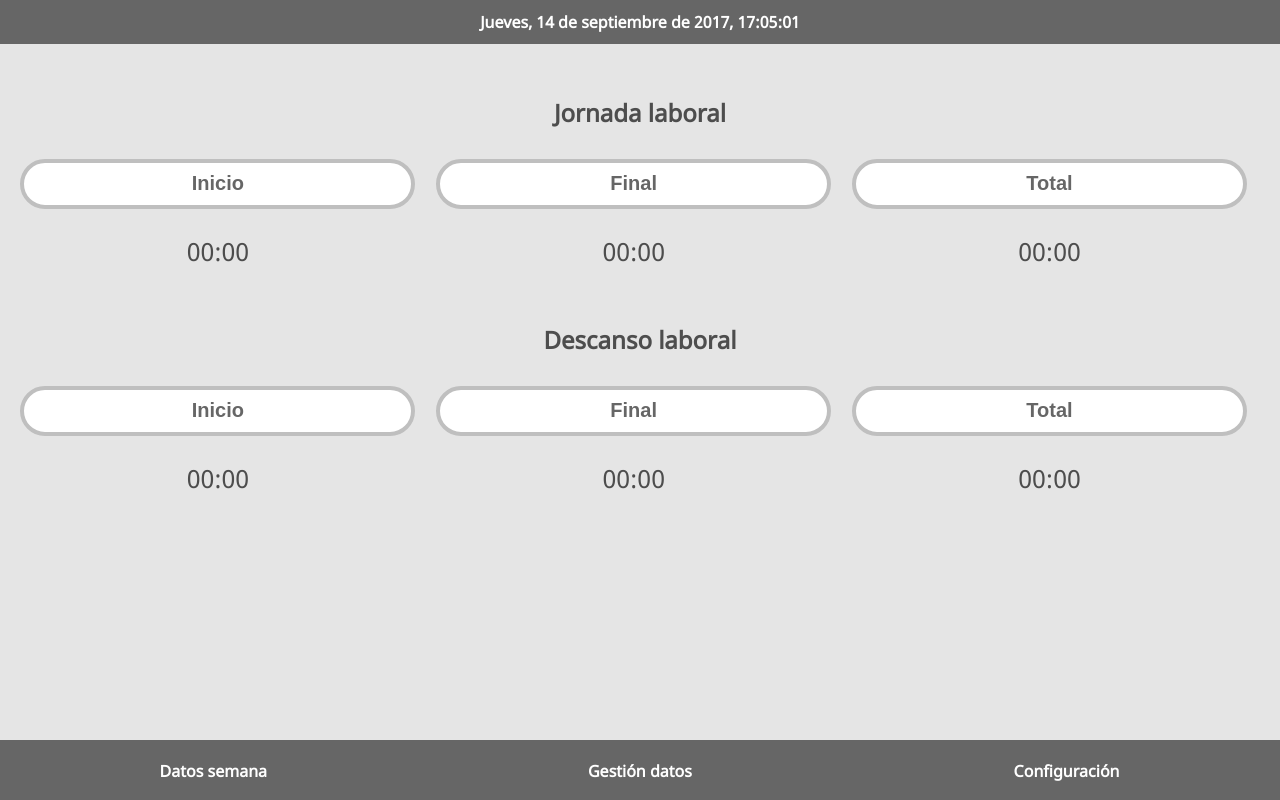
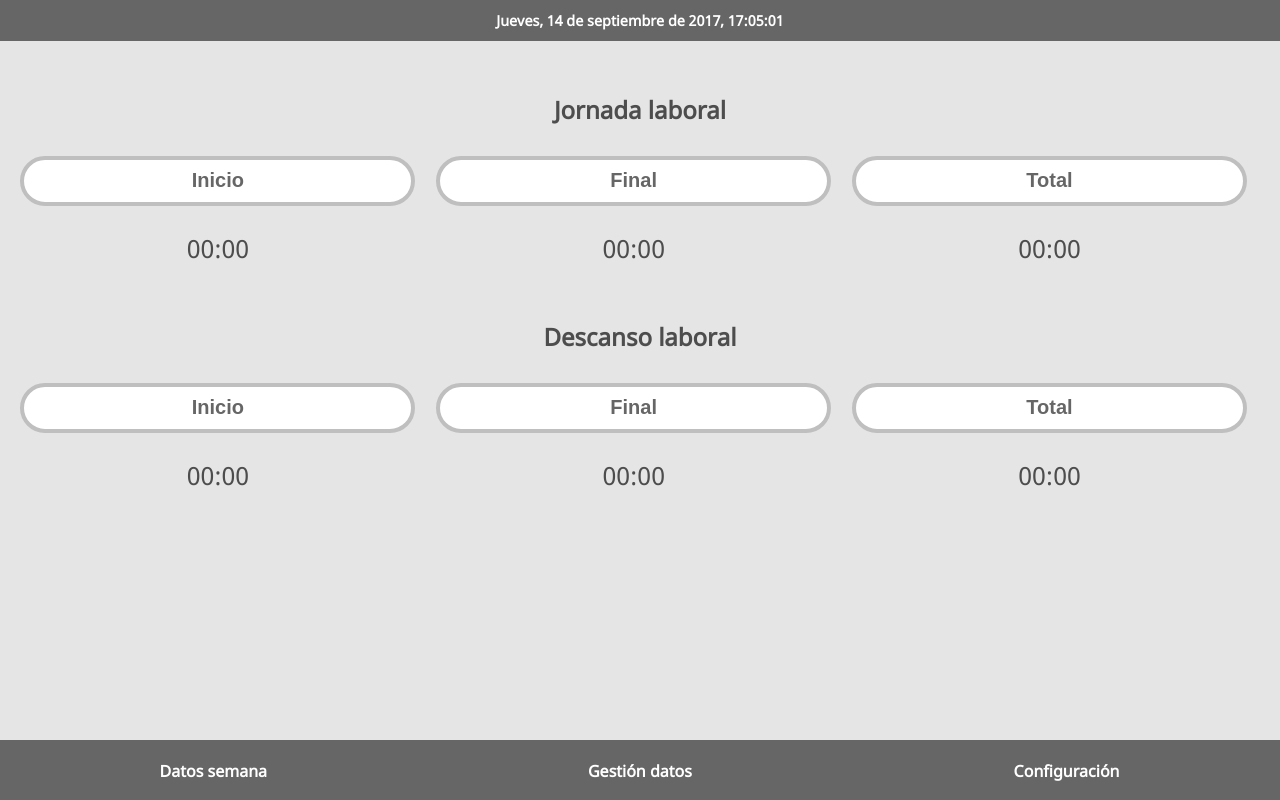
Before and after one commit to Dyno-0/Control-Horario, a plain HTML site: page www/index.html in a window 1280 px wide. Drawn offline with Linux system fonts and the light colour scheme.

Commit message:
Proyecto inicial

```diff
--- a/www/css/configuracion.css
+++ b/www/css/configuracion.css
@@ -5,11 +5,6 @@
 @font-face{
   font-family: 'NotoSans';
   src: url('NotoSans-Regular.ttf');
-}
-
-@font-face{
-  font-family: 'Handlee';
-  src: url('Handlee-Regular.ttf');
 }
 
 body {
@@ -34,7 +29,7 @@ body {
 	font-weight: bold;
 	background-color: #666;
 	color: #fff;
-	font-size: 1em;
+	font-size: 0.9em;
 }
 
 nav{
--- a/www/css/datos_semanales.css
+++ b/www/css/datos_semanales.css
@@ -5,11 +5,6 @@
 @font-face{
   font-family: 'NotoSans';
   src: url('NotoSans-Regular.ttf');
-}
-
-@font-face{
-  font-family: 'Handlee';
-  src: url('Handlee-Regular.ttf');
 }
 
 body {
@@ -34,7 +29,7 @@ body {
 	font-weight: bold;
 	background-color: #666;
 	color: #fff;
-	font-size: 1em;
+	font-size: 0.9em;
 }
 
 nav{
--- a/www/css/gestion_datos.css
+++ b/www/css/gestion_datos.css
@@ -6,12 +6,6 @@
   font-family: 'NotoSans';
   src: url('NotoSans-Regular.ttf');
 }
-
-@font-face{
-  font-family: 'Handlee';
-  src: url('Handlee-Regular.ttf');
-}
-
 
 body {
     -webkit-touch-callout: none;                /* prevent callout to copy image, etc when tap to hold */
@@ -35,7 +29,7 @@ body {
 	font-weight: bold;
 	background-color: #666;
 	color: #fff;
-	font-size: 1em;
+	font-size: 0.9em;
 }
 
 nav{
--- a/www/css/index.css
+++ b/www/css/index.css
@@ -5,11 +5,6 @@
 @font-face{
   font-family: 'NotoSans';
   src: url('NotoSans-Regular.ttf');
-}
-
-@font-face{
-  font-family: 'Handlee';
-  src: url('Handlee-Regular.ttf');
 }
 
 body {
@@ -34,7 +29,7 @@ body {
 	font-weight: bold;
 	background-color: #666;
 	color: #fff;
-	font-size: 1em;
+	font-size: 0.9em;
 }
 
 nav{
--- a/www/js/configuracion.js
+++ b/www/js/configuracion.js
@@ -110,6 +110,7 @@ function mostrarhora() {
 /*Con esta función principal, cargamos las funciones que queremos que se inicien al inicio para la
  ejecución del programa.*/
 function iniciar() {
+	hora();
 	mostrarhora();
 	comprobarvariables();
 	escucharbotones();
--- a/www/js/datos_semanales.js
+++ b/www/js/datos_semanales.js
@@ -138,7 +138,6 @@ function actualizardatos() {
 			document.getElementById('totalacumulado').style.color = '#A52A2A';
 		}
 		tiempoacumulado = Math.abs(tiempoacumulado);
-		console.log(tiempoacumulado);
 		var horasacumuladas = calculadora.pasarahoras(tiempoacumulado);
 		var minutosacumulados = calculadora.pasaraminutos(tiempoacumulado);
 		if(horasacumuladas < 10){horasacumuladas = '0' + horasacumuladas}
@@ -209,6 +208,7 @@ function mostrarhora() {
 /*Con esta función principal, cargamos las funciones que queremos que se inicien al inicio para la
  ejecución del programa.*/
 function iniciar() {
+	hora();
 	mostrarhora();
 	comprobarvariables();
 	actualizardatos();
--- a/www/js/gestion_datos.js
+++ b/www/js/gestion_datos.js
@@ -181,6 +181,7 @@ function mostrarhora() {
 /*Con esta función principal, cargamos las funciones que queremos que se inicien al inicio para la
  ejecución del programa.*/
 function iniciar() {
+	hora();
 	mostrarhora();
 	escucharbotones();
 	iniciarinput();
--- a/www/js/index.js
+++ b/www/js/index.js
@@ -471,6 +471,7 @@ function mostrarhora() {
 /*Con esta función principal, cargamos las funciones que queremos que se inicien al inicio para la
  ejecución del programa.*/
 function iniciar() {
+	hora();
 	mostrarhora();
 	actualizardatos();
 	escucharbotones();
```
